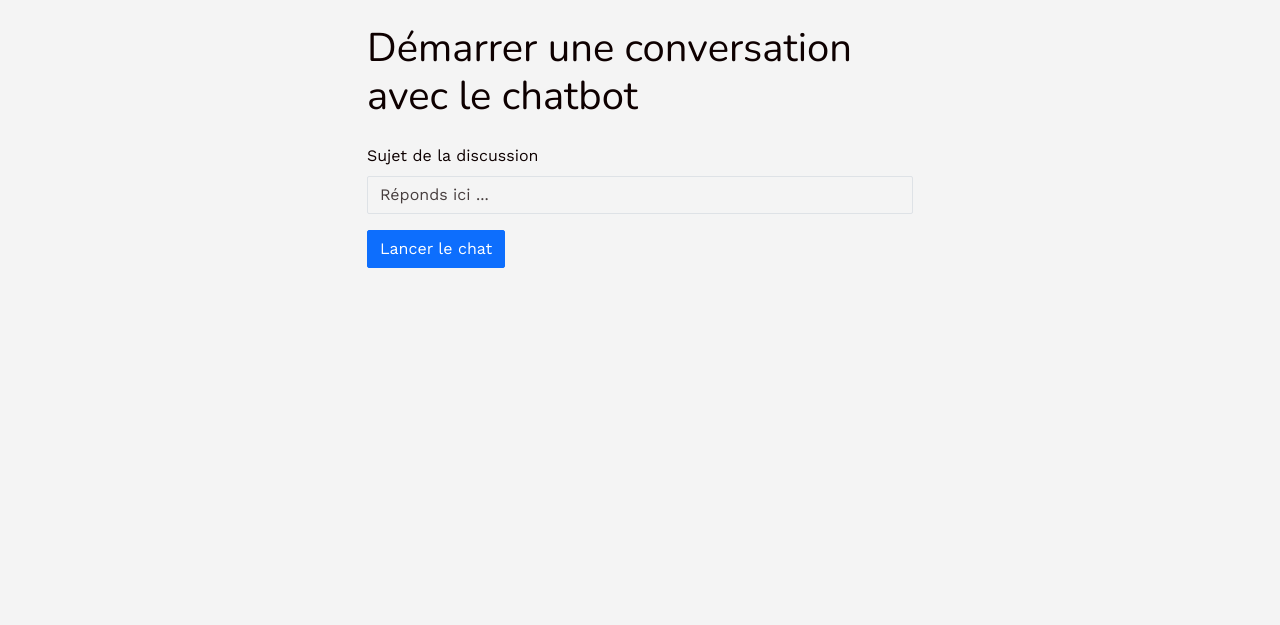
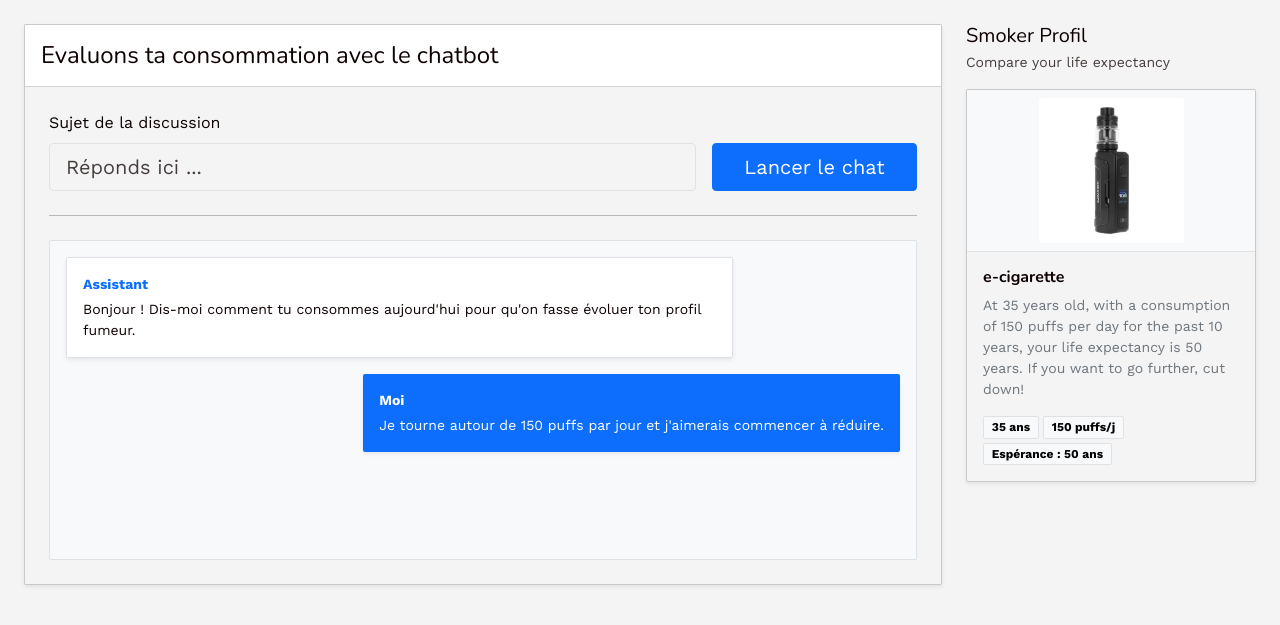
Before and after one commit to Raphaelsanchez59/smoke-control, a Rails app: page /chats/new in a window 1280 px wide. Shown: the part 58-683 px from the top of the page. Run offline with Rails 7, Linux system fonts and the light colour scheme; style sheets or scripts are compiled from the project's sources; some libraries are stand-ins or nearby versions.

Commit message:
Mise en page chat et carte profil fumeur

```diff
--- a/app/views/chats/new.html.erb
+++ b/app/views/chats/new.html.erb
@@ -1,16 +1,70 @@
-<div class="container py-4">
-  <div class="row justify-content-center">
-    <div class="col-md-6">
-      <h1 class="mb-4">Démarrer une conversation avec le chatbot</h1>
-
-      <%= form_with model: @chat do |f| %>
-        <div class="mb-3">
-          <%= f.label :title, "Sujet de la discussion", class: "form-label" %>
-          <%= f.text_field :title, class: "form-control", placeholder: "Réponds ici ..." %>
+<div class="container-fluid py-4 px-lg-4">
+  <div class="row g-4 align-items-start">
+    <%# Colonne gauche (+ large) : Espace principal chatbot %>
+    <section class="col-lg-9">
+      <div class="card shadow-sm">
+        <div class="card-header bg-white py-3">
+          <h2 class="h4 mb-0">Evaluons ta consommation avec le chatbot</h2>
         </div>
 
-        <%= f.submit "Lancer le chat", class: "btn btn-primary" %>
-      <% end %>
-    </div>
+        <div class="card-body p-4">
+          <%= form_with model: @chat do |f| %>
+            <div class="row g-3 align-items-end">
+              <div class="col-lg-9">
+                <%= f.label :title, "Sujet de la discussion", class: "form-label" %>
+                <%= f.text_field :title, class: "form-control form-control-lg", placeholder: "Réponds ici ..." %>
+              </div>
+
+              <div class="col-lg-3">
+                <%= f.submit "Lancer le chat", class: "btn btn-primary btn-lg w-100 text-nowrap" %>
+              </div>
+            </div>
+          <% end %>
+
+          <hr class="my-4">
+
+          <%# Grande zone de discussion statique pour la mise en page %>
+          <div class="border rounded p-3 bg-light d-flex flex-column gap-3" style="min-height: 320px; max-height: 450px; overflow-y: auto;">
+            <div class="p-3 rounded bg-white border shadow-sm align-self-start" style="max-width: 80%;">
+              <div class="fw-semibold small text-primary mb-1">Assistant</div>
+              <div class="small">Bonjour ! Dis-moi comment tu consommes aujourd'hui pour qu'on fasse évoluer ton profil fumeur.</div>
+            </div>
+
+            <div class="p-3 rounded bg-primary text-white shadow-sm align-self-end" style="max-width: 80%;">
+              <div class="fw-semibold small mb-1">Moi</div>
+              <div class="small">Je tourne autour de 150 puffs par jour et j'aimerais commencer à réduire.</div>
+            </div>
+          </div>
+        </div>
+      </div>
+    </section>
+
+    <%# Colonne droite (- large) : Carte profil fumeur compacte %>
+    <aside class="col-lg-3">
+      <div class="mb-3">
+        <h1 class="h5 mb-1">Smoker Profil</h1>
+        <p class="text-muted small mb-0">Compare your life expectancy</p>
+      </div>
+
+      <div class="card shadow-sm">
+        <div class="text-center p-2 bg-light border-bottom">
+          <%= image_tag "ecigarette.jpg", alt: "Profil fumeur", class: "img-fluid rounded", style: "max-height: 145px; object-fit: contain;" %>
+        </div>
+
+        <div class="card-body p-3">
+          <h2 class="h6 fw-bold mb-2">e-cigarette</h2>
+          <p class="small text-secondary mb-3">
+            At 35 years old, with a consumption of 150 puffs per day for the past 10 years,
+            your life expectancy is 50 years. If you want to go further, cut down!
+          </p>
+
+          <div class="d-flex flex-wrap gap-1">
+            <span class="badge text-bg-light border">35 ans</span>
+            <span class="badge text-bg-light border">150 puffs/j</span>
+            <span class="badge text-bg-light border">Espérance : 50 ans</span>
+          </div>
+        </div>
+      </div>
+    </aside>
   </div>
 </div>
```
